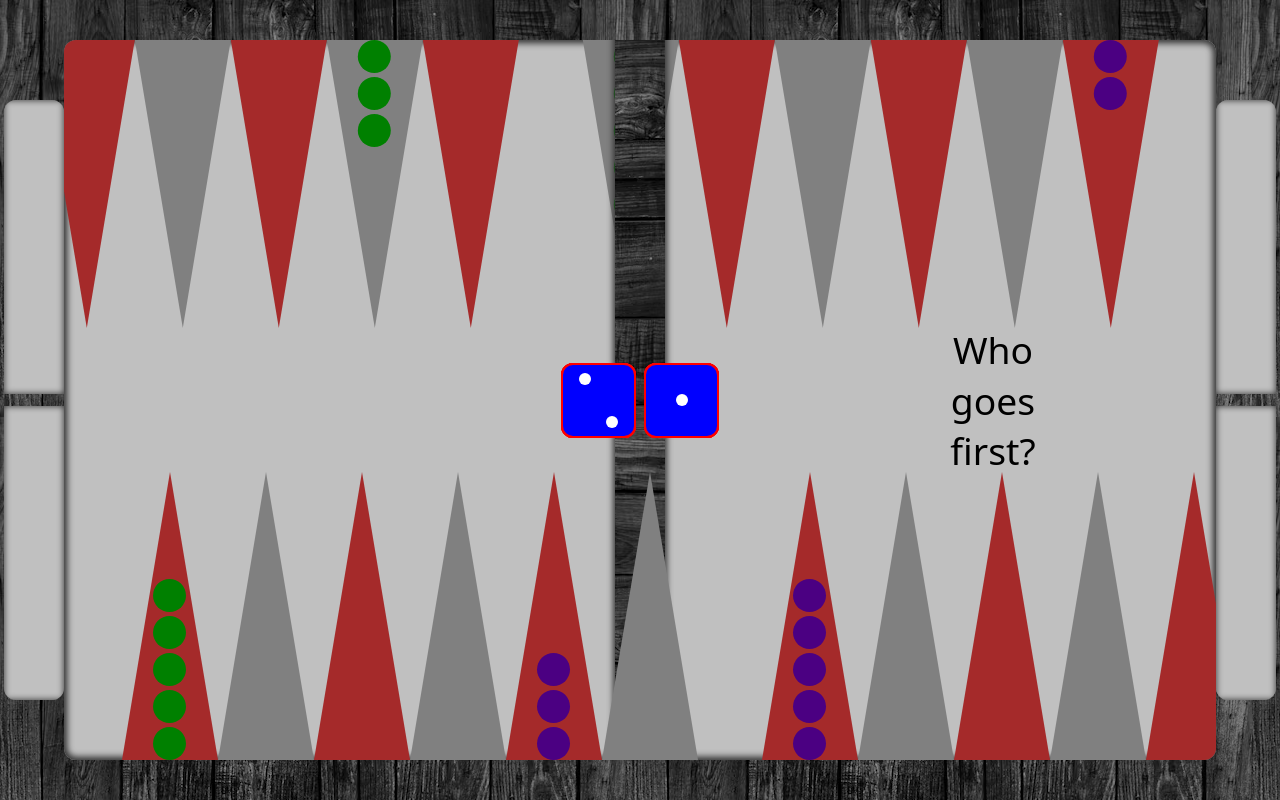
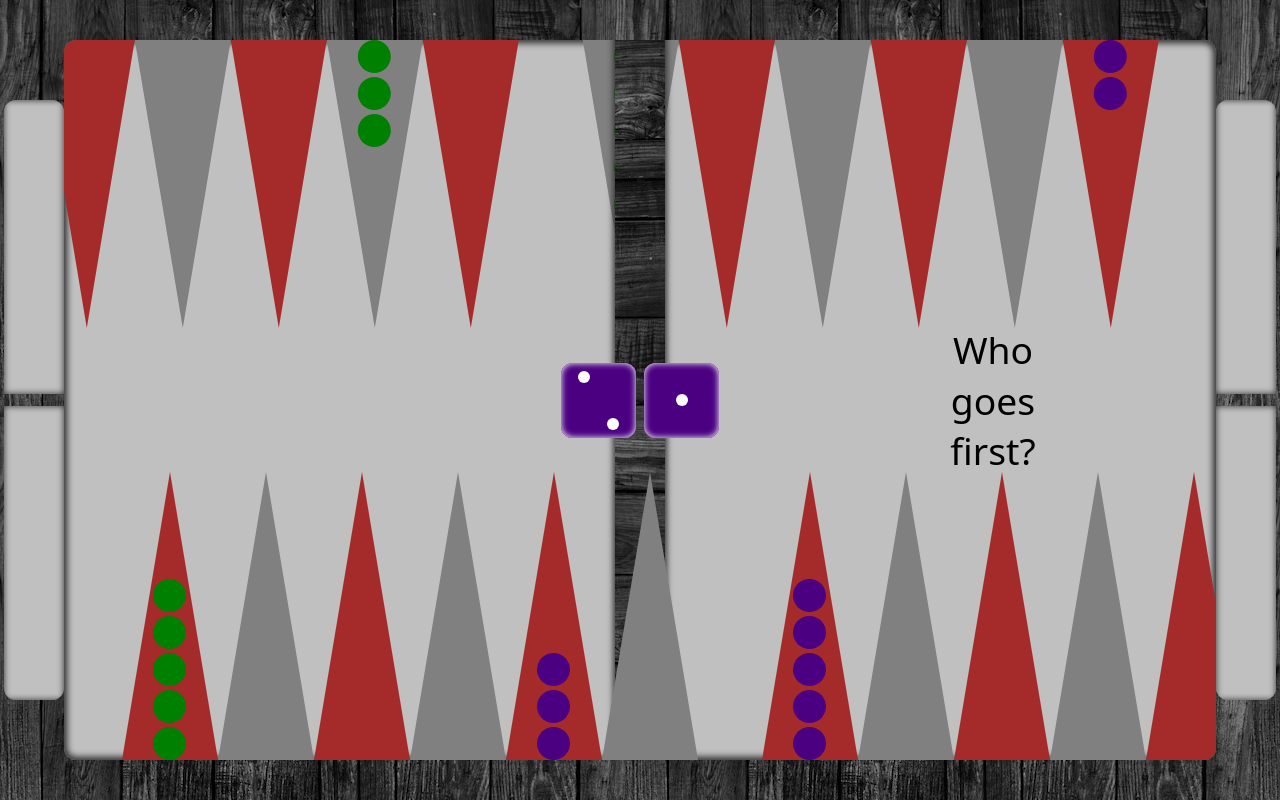
Before and after one commit to KylesTech95/backgammon-game, a plain HTML site: page index.html in a window 1280 px wide. Both pictures are taken after a click on the button "Who goes first?". Drawn offline with Linux system fonts and the light colour scheme; a web font is replaced by a local one.

Commit message:
test/dice-shuffle

```diff
--- a/index.html
+++ b/index.html
@@ -19,7 +19,7 @@
                             <!--Dice 1-->
                             <!--Dice 2-->
                             <div id="dice-container1">
-                                <div class="dice d6">
+                                <div class="dice d6 disappear">
                                     <div class="divider">
                                         <div class="circle c1"></div>
                                         <div class="circle c2"></div>
@@ -31,7 +31,7 @@
                                         <div class="circle c6"></div>
                                     </div>
                                 </div>
-                                <div class="dice d5">
+                                <div class="dice d5 disappear">
                                     <div class="divider">
                                         <div class="circle c1"></div>
                                         <div class="circle c2"></div>
@@ -44,7 +44,7 @@
                                         <div class="circle c5"></div>
                                     </div>
                                 </div>
-                                <div class="dice d4">
+                                <div class="dice d4 disappear">
                                     <div class="divider">
                                         <div class="circle c1"></div>
                                         <div class="circle c2"></div>
@@ -54,7 +54,7 @@
                                         <div class="circle c4"></div>
                                     </div>
                                 </div>
-                                <div class="dice d3">
+                                <div class="dice d3 disappear">
                                     <div class="divider">
                                         <div class="circle c1"></div>
                                     </div>
@@ -65,7 +65,7 @@
                                         <div class="circle c3"></div>
                                     </div>
                                 </div>
-                                <div class="dice d2">
+                                <div class="dice d2 disappear">
                                     <div class="divider">
                                         <div class="circle c1"></div>
                                     </div>
@@ -73,7 +73,7 @@
                                         <div class="circle c2"></div>
                                     </div>
                                 </div>
-                                <div class="dice d1">
+                                <div class="dice d1 disappear">
                                     <div class="circle c1"></div>
                                 </div>
 
@@ -81,7 +81,7 @@
 
                             <!--Dice 2-->
                             <div id="dice-container2">
-                                <div class="dice d6">
+                                <div class="dice d6 disappear">
                                     <div class="divider">
                                         <div class="circle c1"></div>
                                         <div class="circle c2"></div>
@@ -93,7 +93,7 @@
                                         <div class="circle c6"></div>
                                     </div>
                                 </div>
-                                <div class="dice d5">
+                                <div class="dice d5 disappear">
                                     <div class="divider">
                                         <div class="circle c1"></div>
                                         <div class="circle c2"></div>
@@ -106,7 +106,7 @@
                                         <div class="circle c5"></div>
                                     </div>
                                 </div>
-                                <div class="dice d4">
+                                <div class="dice d4 disappear">
                                     <div class="divider">
                                         <div class="circle c1"></div>
                                         <div class="circle c2"></div>
@@ -116,7 +116,7 @@
                                         <div class="circle c4"></div>
                                     </div>
                                 </div>
-                                <div class="dice d3">
+                                <div class="dice d3 disappear">
                                     <div class="divider">
                                         <div class="circle c1"></div>
                                     </div>
@@ -127,7 +127,7 @@
                                         <div class="circle c3"></div>
                                     </div>
                                 </div>
-                                <div class="dice d2">
+                                <div class="dice d2 disappear">
                                     <div class="divider">
                                         <div class="circle c1"></div>
                                     </div>
@@ -135,7 +135,7 @@
                                         <div class="circle c2"></div>
                                     </div>
                                 </div>
-                                <div class="dice d1">
+                                <div class="dice d1 disappear">
                                     <div class="circle c1"></div>
                                 </div>
 
--- a/index.js
+++ b/index.js
@@ -16,12 +16,8 @@ let btnDisplay = document.querySelector('.bet')
 let p1Bet
 let p2Bet
 let betArr = []
+let test = []
 
-// Identify al dice except middle
-for(let index = 0; index < allDiceButMid.length;index++){
-    // center dice in line with the first 2 on each side
-    allDiceButMid[index].style=`background-color:blue;position:absolute;`
-}
 const gray = `border-bottom: 18rem solid grey;`
 const brown = `border-bottom: 18rem solid brown;`
 //change triangle colors with modulo
@@ -55,19 +51,47 @@ side2Arr.forEach(tri=>{
         tri.style=`transform:translate(0,${(side2Btm - triY)}px)`
 })
 
+// Identify al dice except middle
+for(let index = 0; index < allDiceButMid.length;index++){
+    // center dice in line with the first 2 on each side
+    allDiceButMid[index].style=`position:absolute;`
+}
+
+
 // generate random dice
-function randomDice(){
+function randomDice(diceSet){
     // store random dice into a variable
-    let randomNum = [...allDice][Math.floor(Math.random()*allDice.length)]
+    let randomNum = [...diceSet][Math.floor(Math.random()*diceSet.length)]
     return randomNum
 }
 
 let shuffleRandomDice = () => {
+    // method
+    let arr = [allLeftDice,allRightDice]
+    arr.forEach((section,index)=>{
+        let children = [...section.children]
+        children.forEach((child,i)=>{
+            setTimeout(()=>{
+                let n = randomDice(children)
+
+                    setTimeout(()=>{
+
+                        child = n;
+
+                        child.classList.remove('disappear')
+                        child.classList.add('appear')
+                    },250*(i+1))
+
+
+
+
+            })
+        })
+    })
 
 }
-
 function iPlay(){
-btnDisplay.textContent = 'You go first'
+    btnDisplay.textContent = 'You go first'
 }
 function theyPlay(){
     btnDisplay.textContent = 'They go first'
--- a/styles.css
+++ b/styles.css
@@ -63,17 +63,24 @@ body{
 
 }
 .dice{
-    opacity:1;
+    background:indigo;
+    transition:.2s;
     height:75px;
     width: 75px;
     border-radius: 12px;
-    background:#333;
-    border:2px solid red;
     display:flex;
     flex-direction: row;
+    box-shadow: inset 0 0 6px .25px #fff;
     align-items: center;
     justify-content: space-evenly;
 
+}
+.appear{
+    opacity:1
+}
+
+.disappear{
+    opacity:0;
 }
 .d6{
     gap:1rem;
```
